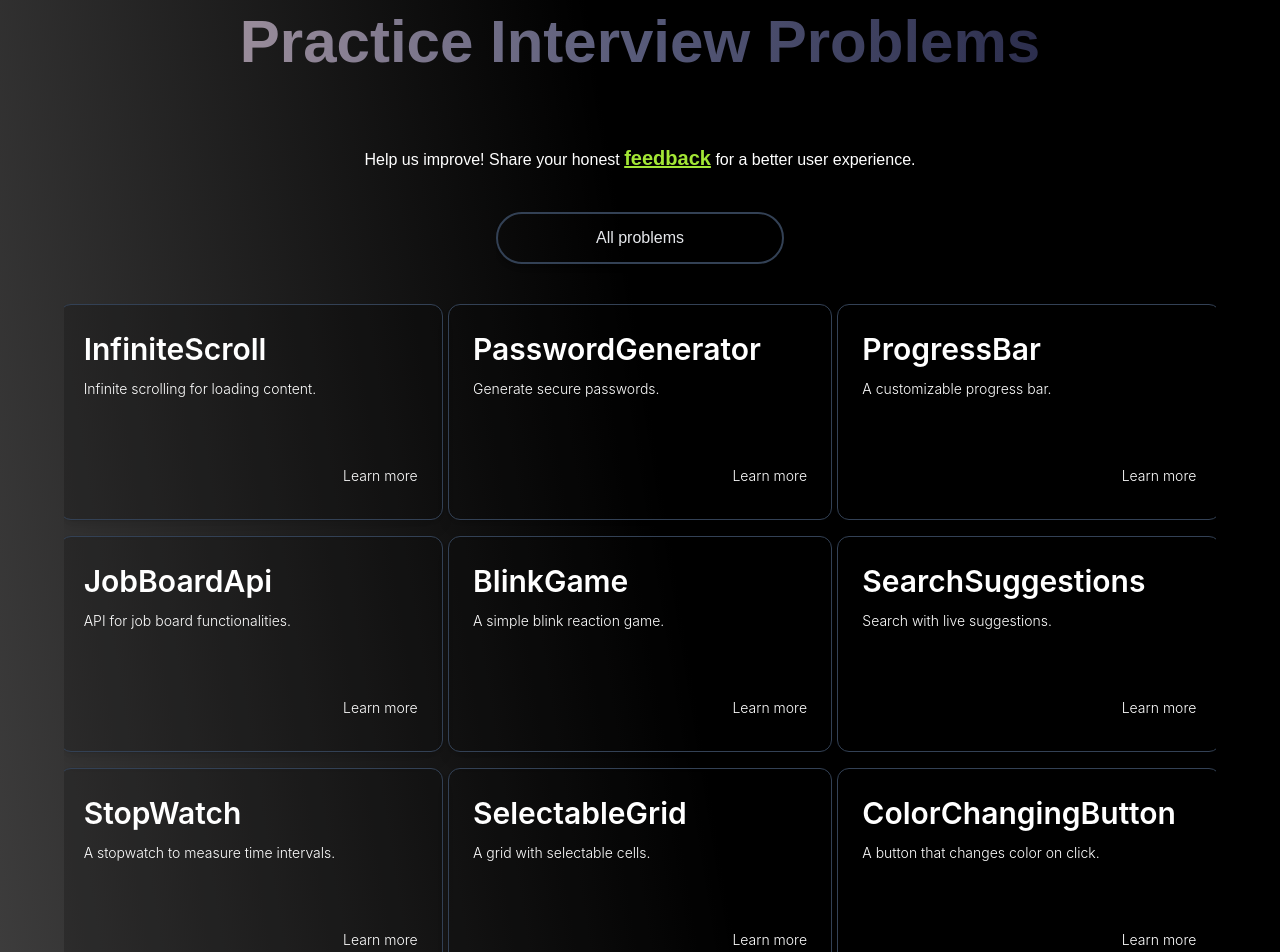
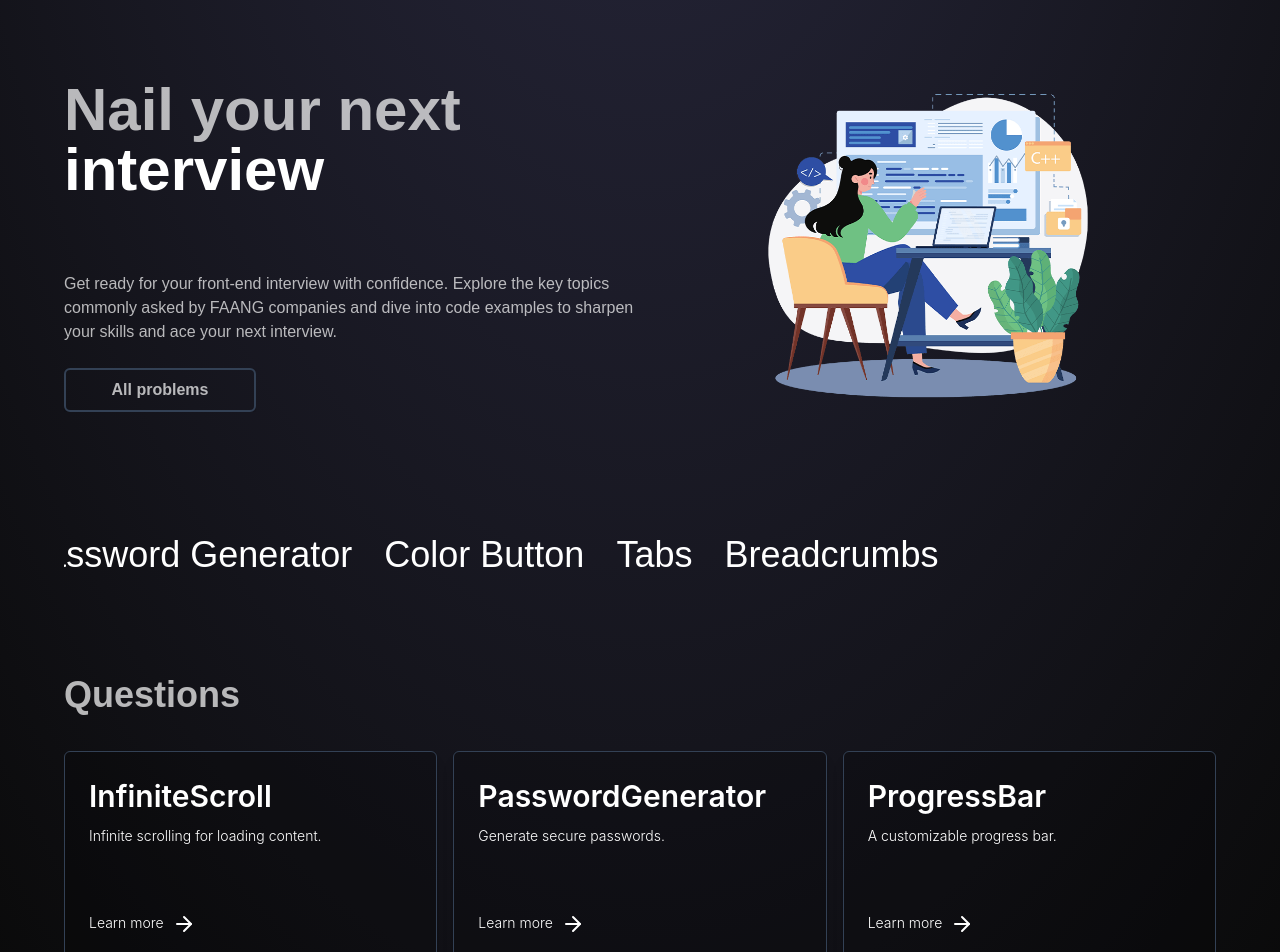
Before and after one commit to sameerkali/React_coding_round_practice, a React (Vite) app: page / in a window 1280 px wide. Shown: the part 140-1092 px from the top of the page. Built offline with nearby package versions, Linux system fonts and the light colour scheme.

Commit message:
refactored the home page, included a modern hero section. Fixed the overlapping cards on different screen sizes.

```diff
--- a/package.json
+++ b/package.json
@@ -13,17 +13,15 @@
     "@headlessui/react": "^2.1.1",
     "dompurify": "^3.1.6",
     "emailjs-com": "^3.2.0",
+    "lucide-react": "^0.436.0",
     "prismjs": "^1.29.0",
     "react": "^18.2.0",
     "react-copy-to-clipboard": "^5.1.0",
     "react-dom": "^18.2.0",
     "react-ga4": "^2.1.0",
     "react-router-dom": "^6.23.0",
-
     "react-syntax-highlighter": "^15.5.0",
-
     "react-toastify": "^10.0.5",
-
     "tesseract.js": "^5.1.0"
   },
   "devDependencies": {
--- a/src/Components/Card.jsx
+++ b/src/Components/Card.jsx
@@ -1,12 +1,13 @@
+import { ArrowRight } from "lucide-react";
 import { Link } from "react-router-dom";
 
 const Card = ({
   name = "no name",
   description = `Because it's about motivating the doers. Because I'm here to follow my dreams and inspire others.`,
-  linkName = "stopwatch"
+  linkName = "stopwatch",
 }) => {
   return (
-         <div className="isolate aspect-video w-[22rem] h-auto sm:w-96 rounded-xl bg-[#000]/20 shadow-lg ring-1 ring-black/5 border border-slate-700	">
+    <div className="w-full h-full rounded-md bg-[#000]/20 shadow-lg ring-1 ring-black/5 border border-slate-700	">
       <Link className="no-underline hover:no-underline" to={`/${linkName}`}>
         <div className="p-6">
           <h5 className="block mb-2 font-sans text-3xl antialiased font-semibold leading-snug tracking-normal text-white">
@@ -15,11 +16,13 @@ const Card = ({
           <p className="block text-sm font-sans antialiased font-light leading-relaxed text-inherit text-white">
             {description}
           </p>
-              <p className="mt-10 sm:mt-16 flex-row-reverse flex  text-sm font-sans antialiased font-light leading-relaxed text-inherit text-white">
-                Learn more
+          <p className="mt-10 sm:mt-16 gap-x-2 flex text-sm font-sans antialiased font-light leading-relaxed text-inherit text-white">
+            Learn more{" "}
+            <span>
+              <ArrowRight />
+            </span>
           </p>
         </div>
-
       </Link>
     </div>
   );
--- a/src/Home.jsx
+++ b/src/Home.jsx
@@ -9,28 +9,31 @@ import Footer from "./Components/Footer";
 
 const Home = () => {
   const gaEventTracker = useAnalyticsEventTracker("Home");
+  //bwgradient
+  return (
+    <main className="min-h-screen relative text-white/70">
+      <div class="w-full h-full absolute top-0 z-[-10] bg-neutral-950 bg-[radial-gradient(ellipse_80%_80%_at_50%_-20%,rgba(120,119,198,0.3),rgba(255,255,255,0))]"></div>
+      <div className="container mx-auto max-w-6xl mt-48 flex flex-col gap-y-12 p-4 xl:p-0">
+        {/* <Feedback/> */}
+        <div className="w-full grid lg:grid-cols-2 place-items-center mx-auto ">
+          <div className="flex flex-col gap-y-6 items-center lg:items-start text-center lg:text-left">
+            <h1 className="text-white/70 text-5xl md:text-6xl leading-snug font-bold mb-8 lg:mb-12">
+              Nail your next <span className="text-white">interview</span>
+            </h1>
 
-  return (
-    <div className="bwgradient min-h-screen flex flex-col items-center justify-center p-4 ">
-      <Marquee />
-      {/* <Feedback/> */}
-      <h1 className="text-4xl sm:text-5xl md:text-6xl text-center font-bold mb-8 bg-gradient-to-r from-[#9A8D9B] via-[#575A79] to-[#2C2E4D] inline-block text-transparent bg-clip-text">
-        Practice Interview Problems
-      </h1>
-      <p className="m-10 text-white text-center">
-        {" "}
-        Help us improve! Share your honest{" "}
-        <Link to={`/feedback`}>
-          <strong className="text-lime-400 underline text-xl">feedback</strong>
-        </Link>{" "}
-        for a better user experience.
-      </p>{" "}
+            <h3 className="font-light max-w-prose">
+              Get ready for your front-end interview with confidence. Explore
+              the key topics commonly asked by FAANG companies and dive into
+              code examples to sharpen your skills and ace your next interview.
+            </h3>
+
             <Link
               to={`/problems`}
               onClick={() => gaEventTracker("click", "All Problems Button")}
+              className=""
             >
-      <p className="mb-10 relative inline-flex items-center justify-center p-4 px-6 py-3 overflow-hidden font-medium text-gray-500 transition duration-300 ease-out border-2 border-slate-700 rounded-full shadow-md group w-72">
-        <span className="absolute inset-0 flex items-center justify-center w-full h-full text-white duration-300 -translate-x-full bg-black group-hover:translate-x-0 ease">
+              <p className="relative inline-flex items-center py-2 overflow-hidden transition duration-300 ease-out border-2 border-slate-700 rounded-md hover:border-slate-300 shadow-md group w-48">
+                <span className="absolute inset-0 flex items-center justify-center w-full h-full  duration-300 -translate-x-full bg-transparent group-hover:translate-x-0 ease">
                   <svg
                     className="w-6 h-6"
                     fill="none"
@@ -46,14 +49,32 @@ const Home = () => {
                     />
                   </svg>
                 </span>
-        <span className="absolute flex items-center justify-center w-full h-full text-gray-200 transition-all duration-300 transform group-hover:translate-x-full ease">
+                <span className="absolute font-bold text-base flex items-center justify-center w-full h-full  transition-all duration-300 transform group-hover:translate-x-full ease">
                   All problems
                 </span>
                 <span className="relative invisible">All problems</span>
               </p>
             </Link>
-      <div className="flex justify-center w-full">
-        <div className="px-10 sm:px-0 grid grid-cols-1 sm:grid-cols-2 lg:grid-cols-3 gap-4 w-full max-w-6xl justify-items-center mb-10">
+          </div>
+
+          <div className="">
+            <img
+              src="/hero-img-osc-min.png"
+              alt="Hero Image"
+              className="max-w-sm md:w-full h-full"
+            />
+          </div>
+        </div>
+
+        <div>
+          <Marquee />
+        </div>
+
+        <div className="flex flex-col justify-center">
+          <h2 className="font-bold py-1 text-center lg:text-left text-3xl lg:text-4xl mb-8">
+            Questions
+          </h2>
+          <div className="mx-auto grid md:grid-cols-2 lg:grid-cols-3 gap-4">
             {buttonDetails.map(({ name, description }) => (
               <Card
                 key={name}
@@ -66,8 +87,19 @@ const Home = () => {
           </div>
         </div>
 
+        <div>
+          <p className="max-w-prose font-light  leading-8">
+            Help us improve! Share your honest{" "}
+            <Link to={`/feedback`}>
+              <strong className="text-lime-400 font-bold">feedback</strong>
+            </Link>{" "}
+            for a better user experience.
+          </p>
+        </div>
+
         <Footer />
       </div>
+    </main>
   );
 };
 
--- a/tailwind.config.js
+++ b/tailwind.config.js
@@ -6,33 +6,33 @@ export default {
       colors: {
         lightblue: "#add8e6",
         primary: {
-          "50": "#eff6ff",
-          "100": "#dbeafe",
-          "200": "#bfdbfe",
-          "300": "#93c5fd",
-          "400": "#60a5fa",
-          "500": "#3b82f6",
-          "600": "#2563eb",
-          "700": "#1d4ed8",
-          "800": "#1e40af",
-          "900": "#1e3a8a",
-          "950": "#172554"
-        }
+          50: "#eff6ff",
+          100: "#dbeafe",
+          200: "#bfdbfe",
+          300: "#93c5fd",
+          400: "#60a5fa",
+          500: "#3b82f6",
+          600: "#2563eb",
+          700: "#1d4ed8",
+          800: "#1e40af",
+          900: "#1e3a8a",
+          950: "#172554",
+        },
       },
       animation: {
-        marquee: "marquee 450s linear infinite",
-        marquee2: "marquee2 25s linear infinite"
+        marquee: "marquee 25s linear infinite",
+        marquee2: "marquee2 25s linear infinite",
       },
       keyframes: {
         marquee: {
           "0%": { transform: "translateX(0%)" },
-          "100%": { transform: "translateX(-100%)" }
+          "100%": { transform: "translateX(-100%)" },
         },
         marquee2: {
           "0%": { transform: "translateX(100%)" },
-          "100%": { transform: "translateX(0%)" }
-        }
-      }
+          "100%": { transform: "translateX(0%)" },
+        },
+      },
     },
     fontFamily: {
       body: [
@@ -50,7 +50,7 @@ export default {
         "Apple Color Emoji",
         "Segoe UI Emoji",
         "Segoe UI Symbol",
-        "Noto Color Emoji"
+        "Noto Color Emoji",
       ],
       sans: [
         "Inter",
@@ -67,9 +67,9 @@ export default {
         "Apple Color Emoji",
         "Segoe UI Emoji",
         "Segoe UI Symbol",
-        "Noto Color Emoji"
-      ]
-    }
+        "Noto Color Emoji",
+      ],
+    },
   },
-  plugins: []
+  plugins: [],
 };
```
Also changed, not shown: public/hero-img-osc-min.png (added), 1 other file (tests, documents, lock files or other folders). Lines whose indentation alone changed are shown as unchanged.
